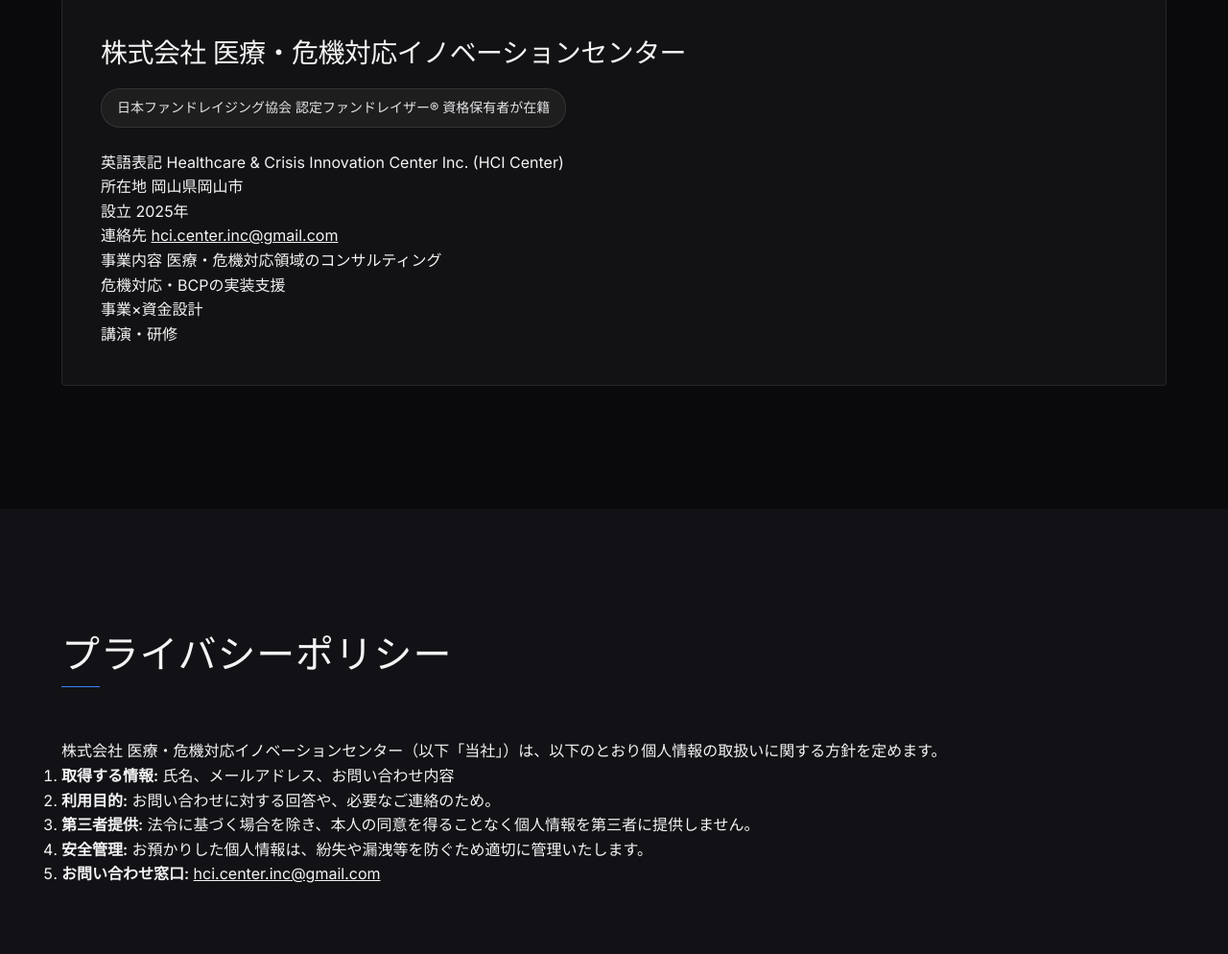
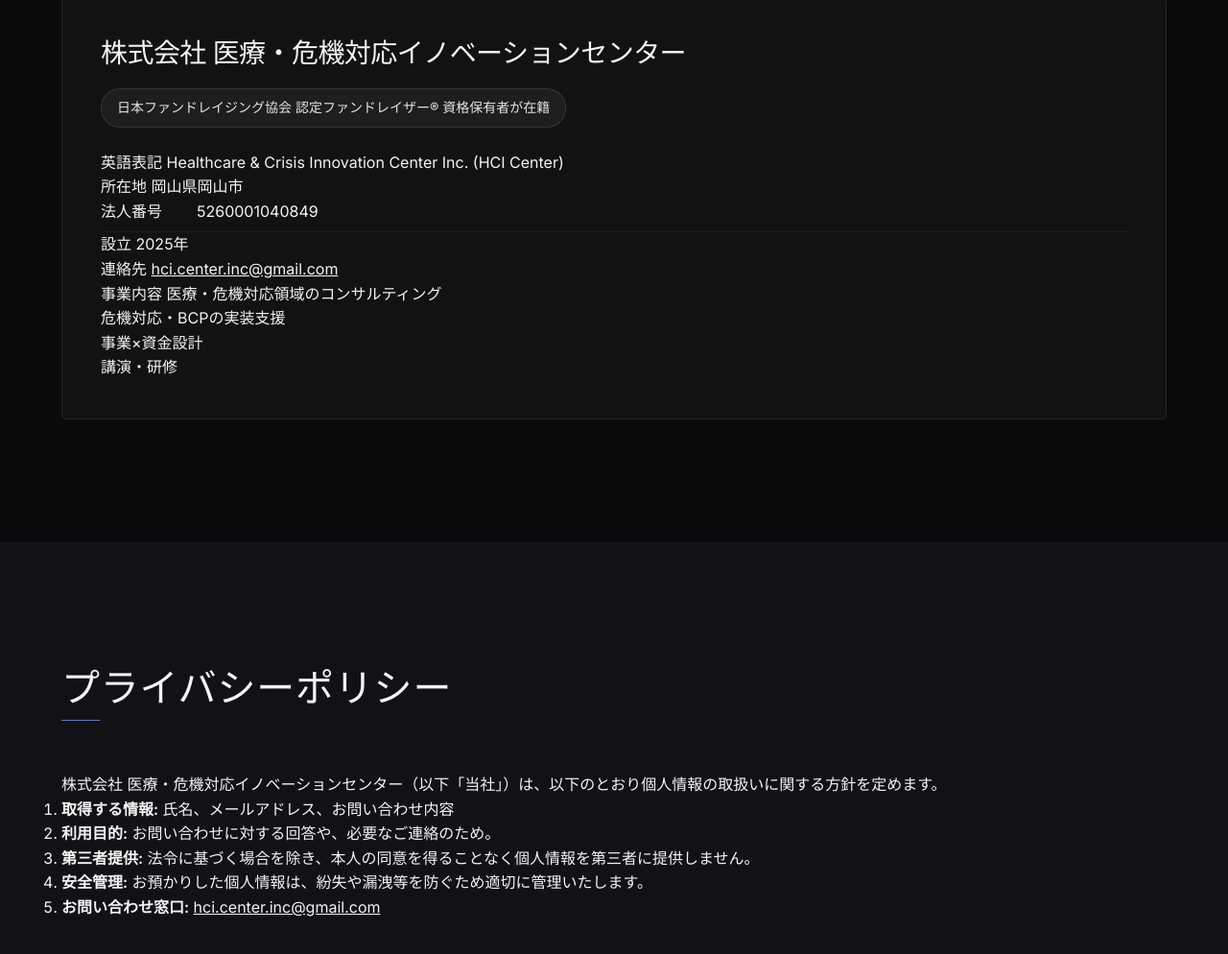
Before and after one commit to hci-center/hci-center-site, a plain HTML site: page index.html in a window 1280 px wide. Shown: the part 3084-4078 px from the top of the page at 96% size. Drawn offline with Linux system fonts and the light colour scheme.

Commit message:
Update index.html

```diff
--- a/index.html
+++ b/index.html
@@ -164,6 +164,10 @@
                                 <span>所在地</span>
                                 <span>岡山県岡山市</span>
                             </li>
+                            <li style="display: grid; grid-template-columns: 100px 1fr; border-bottom: 1px solid rgba(255,255,255,0.05); padding-bottom: 0.5rem;">
+                                <span>法人番号</span>
+                                <span>5260001040849</span>
+                            </li>
                             <li class="company-details-item">
                                 <span>設立</span>
                                 <span>2025年</span>
@@ -263,4 +267,5 @@
     <script src="script.js"></script>
 </body>
 
+
 </html>
```
